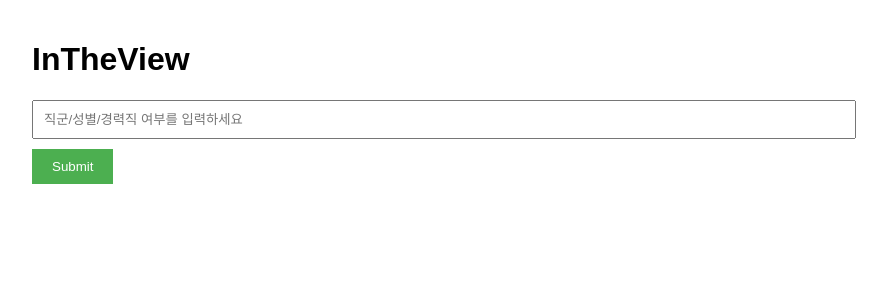
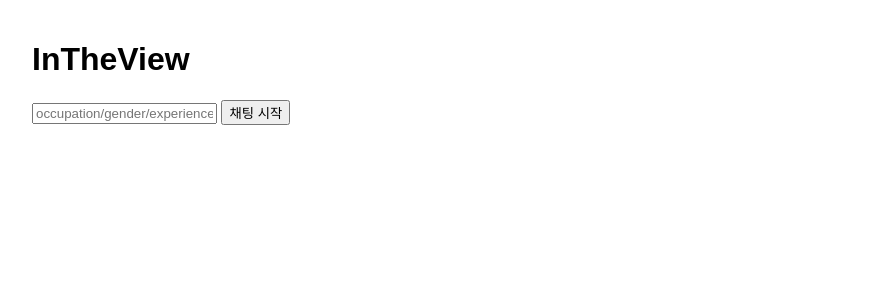
Before and after one commit to v21c/model, a Flask app: page / in a window 1280 px wide. Shown: the top 300 px of the page, without its empty margins (208-1095 px from the left). Run offline with Flask 3, Linux system fonts and the light colour scheme; parts of the project's set-up code (start-up, migrations or seed data) failed here and were passed over.

Commit message:
Update index.html

```diff
--- a/model_test/templates/index.html
+++ b/model_test/templates/index.html
@@ -5,44 +5,42 @@
     <meta name="viewport" content="width=device-width, initial-scale=1.0">
     <title>InTheView</title>
     <style>
-        body {
-            font-family: Arial, sans-serif;
-            max-width: 800px;
-            margin: 0 auto;
-            padding: 20px;
-        }
-        form {
-            margin-bottom: 20px;
-        }
-        input[type="text"] {
-            width: 100%;
-            padding: 10px;
-            margin-bottom: 10px;
-        }
-        input[type="submit"] {
-            padding: 10px 20px;
-            background-color: #4CAF50;
-            color: white;
-            border: none;
-            cursor: pointer;
-        }
-        pre {
-            background-color: #f4f4f4;
-            padding: 15px;
-            white-space: pre-wrap;
-            word-wrap: break-word;
-        }
+        body { font-family: Arial, sans-serif; max-width: 800px; margin: 0 auto; padding: 20px; }
+        .chat { border: 1px solid #ddd; padding: 20px; margin-bottom: 20px; }
+        .question { background-color: #f0f0f0; padding: 10px; margin-bottom: 10px; }
+        .answer { background-color: #e6f3ff; padding: 10px; margin-bottom: 10px; }
+        form { margin-top: 20px; }
     </style>
 </head>
 <body>
     <h1>InTheView</h1>
+
+    {% if not chat_history %}
     <form method="POST">
-        <input type="text" name="input" placeholder="직군/성별/경력직 여부를 입력하세요" required>
-        <input type="submit" value="Submit">
+        <input type="text" name="input" placeholder="occupation/gender/experience" required>
+        <input type="submit" name="start_chat" value="채팅 시작">
     </form>
-    {% if result %}
-        <h2>결과:</h2>
-        <pre>{{ result }}</pre>
+    {% else %}
+    <div class="chat">
+        {% for item in chat_history %}
+            {% if item.type == 'question' %}
+                <div class="question">질문: {{ item.content }}</div>
+            {% else %}
+                <div class="answer">답변: {{ item.content }}</div>
+            {% endif %}
+        {% endfor %}
+    </div>
+
+    {% if chat_history[-1].type == 'question' and chat_history[-1].content != "죄송합니다. 새로운 질문을 생성할 수 없습니다. 채팅을 다시 시작해주세요." %}
+    <form method="POST">
+        <textarea name="user_answer" rows="4" cols="50" placeholder="여기에 답변을 입력하세요..." required></textarea>
+        <br>
+        <input type="submit" value="답변 제출">
+    </form>
+    {% endif %}
+    <form method="POST" style="margin-top: 10px;">
+        <input type="submit" name="restart_chat" value="채팅 재시작">
+    </form>
     {% endif %}
 </body>
 </html>
```
